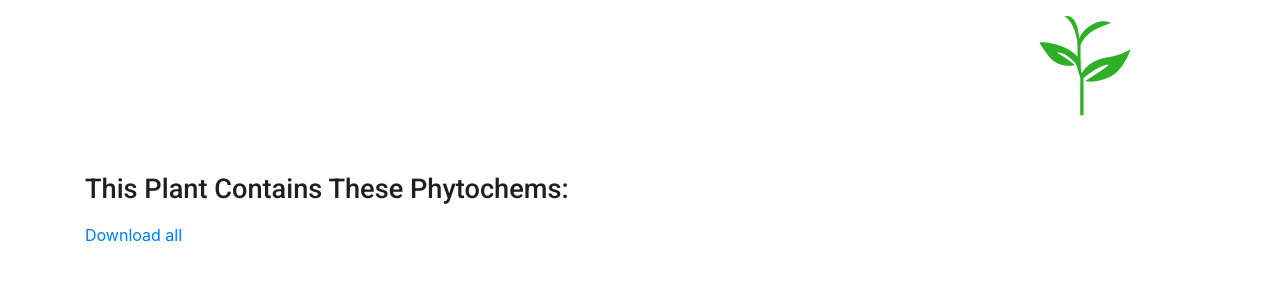
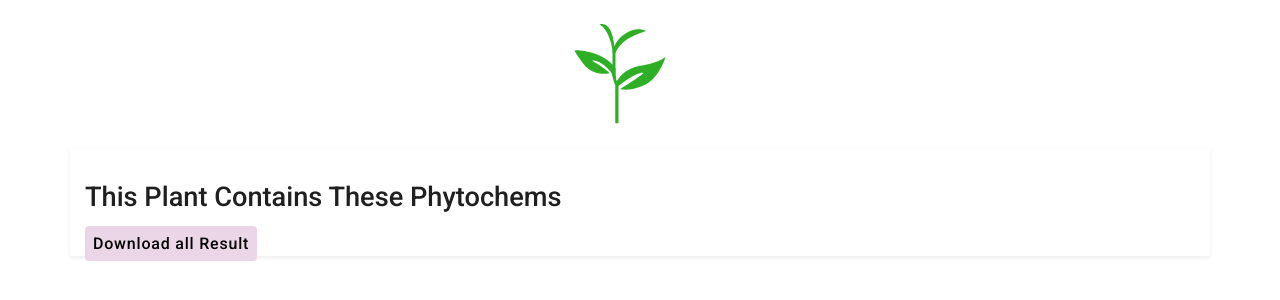
Before and after one commit to ahadsheikh/PhytoChem, a Django app: template main/templates/main/plant.html in a window 1280 px wide. Shown: the part 71-371 px from the top of the page. Run offline with Django 3.2, Linux system fonts and the light colour scheme; the template is opened without the code that fills it, so the values that code supplies are empty; some libraries are stand-ins or nearby versions; some web fonts are replaced.

Commit message:
index plant.html and results.html file edited and added sdf file type

```diff
--- a/main/templates/main/index.html
+++ b/main/templates/main/index.html
@@ -5,7 +5,7 @@
 {% block body %}
     <header>
         <div class="container">
-            <div class="row d-flex align-items-start justify-content-center flex-column col-md-8" style="height: 100vh;">
+            <div class="row d-flex align-items-start justify-content-center flex-column col-md-8 con-hei">
                 <p class="text-item homepage-text-1 m-1">A Large and Scientific Rigorous <span class="homepage-important-text">phytochemical database</span> dedicated to
                     Computer-Aided Drug Designing,
                     Lead Optimization, Visual Screening and Molecular Docking.</p>
@@ -16,7 +16,7 @@
                     <input class="form-control mt-3 mr-1 p-4 search-input"
                            name="search" value="{{ request.GET.search }}"
                            type="text" placeholder="Search Phytochems" aria-label="Search">
-                    <button class="mt-3 mr-1 p-1 submit-btn" type="submit" value=" "></button>
+                    <button class="btn mt-3 mr-1 p-1 submit-btn" type="submit" value=" "></button>
                 </form>
                  <div class="search-suggession mt-2">Search Phytochems by ID, Canonical SMILES, Molecular Formula or Plant Name</div>
                 <div class="text-item">You can <a href="{% url 'contribute:submit_data' %}">CONTRIBUTE</a> too to this database</div>
--- a/main/templates/main/plant.html
+++ b/main/templates/main/plant.html
@@ -4,27 +4,30 @@
 {% block title %}{{ plant.name }} | Phytochem Database{% endblock %}
 {% block body %}
     <div class="container">
-        <div class="row mb-2 p-3 rounded plant-title">
-            <div class="col-md d-flex justify-content-end">
+        <div class="row mb-2 p-3 mt-2 rounded plant-title">
+            <div class="col-md d-flex justify-content-center">
                 <img class="ml-2 mr-2 plant-image" src="{% static '/main/images/plant-icon.png' %}" alt="Logo">
                 <p class="chemical-title">{{ plant.name }}</p>
             </div>
         </div>
-        <div class="row content">
+        <div class="row content shadow-sm">
             <div class="col-md">
-                <div class="plant-about mt-4 mb-2">This plant contains these phytochems:</div>
-                <a class="download-as-option" href="{% url 'main:download_compound' plant.name %}">Download all</a>
+                <div class="plant-about mt-4 mb-2">This plant contains these phytochems</div>
+                <a class="download-all-option rounded p-2" href="{% url 'main:download_compound' plant.name %}">Download all Result</a>
                 {% for compound in compounds %}
-                    <div class="row mb-3">
-                        <div class="w-100 p-3 bg-dark text-white">
-                            <span class="float-left"><a
-                                    href="{% url "main:compound"  compound.id %}">{{ compound.PID }}</a></span>
+                    <div class="row mb-3 mt-3 shadow">
+                        <div class="w-100 p-3 chemical-id-top">
+                            <span class="float-left">
+                                <a class="p-2 rounded" href="{% url "main:compound"  compound.id %}">{{ compound.PID }}</a></span>
                             <span class="float-right">
-                                <a class="download-as-option" href="{% url 'main:download_compound' compound.PID %}">Download</a>
+                                <a class="p-2 rounded download-as-option" href="{% url 'main:download_compound' compound.PID %}">Download</a>
                             </span>
                         </div>
-                        <div class="row mb-3 ml-2 mt-2 chemical-recomand-parent justify-content-start">
-                            <em>Plants:</em>
+                        <div class="phytochem-found ml-3">
+                            The phytochem is found in these plants:
+                        </div>
+                        <div class="row mb-3 ml-2 mr-3 mt-2 chemical-recomand-parent justify-content-start">
+                            <em class="m-2 plants-l">Plants:</em>
                             <br>
                             {% for plant in compound.plants.all %}
                                 <a class="chemical-recomand"
@@ -35,7 +38,7 @@
                             <div class="col-sm">
                                 <img src="{{ compound.ROMol }}" class="img-responsive center-block d-block mx-auto">
                             </div>
-                            <div class="col-sm">
+                            <div class="col-sm m-2">
                                 <div>
                                     <span class="pull-left">Molecular Formula:</span>
                                     <span class="pull-right">{{ compound.Molecular_Formula }}</span>
```
Also changed, not shown: main/templates/main/results.html (+19 -12 lines).
